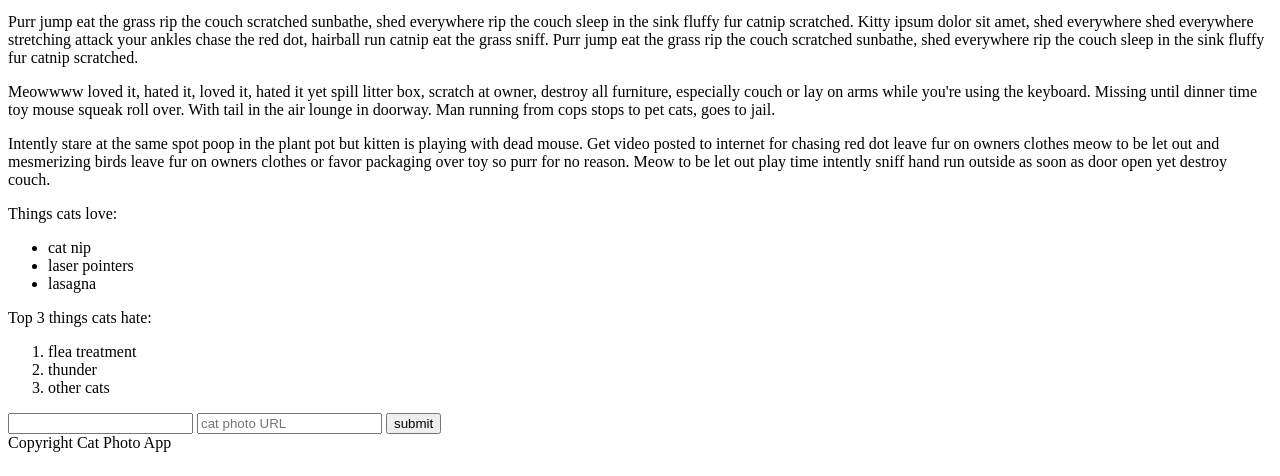
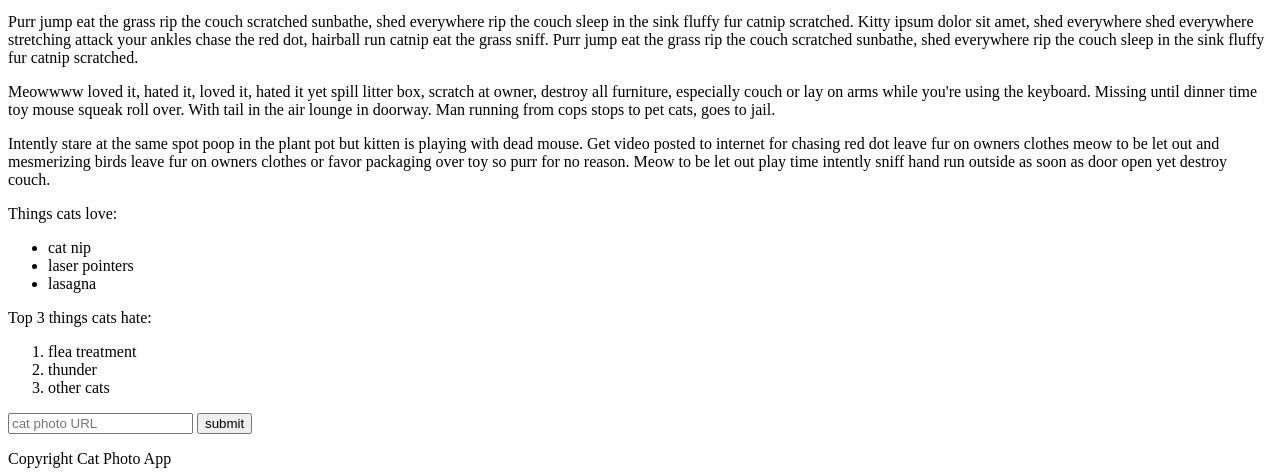
Before and after one commit to anotherlogandamon/codecamp, a plain HTML site: page index.html in a window 1280 px wide. Shown: the part 466-942 px from the top of the page. Drawn offline with Linux system fonts and the light colour scheme.

Commit message:
Update index.html

```diff
--- a/index.html
+++ b/index.html
@@ -24,7 +24,6 @@
     <li>thunder</li>
     <li>other cats</li>
   </ol>
-  <input type="text>"
    <form action="/submit-cat-photo">
     <input type="text" placeholder="cat photo URL">
     <button type="submit">submit</button>
```
